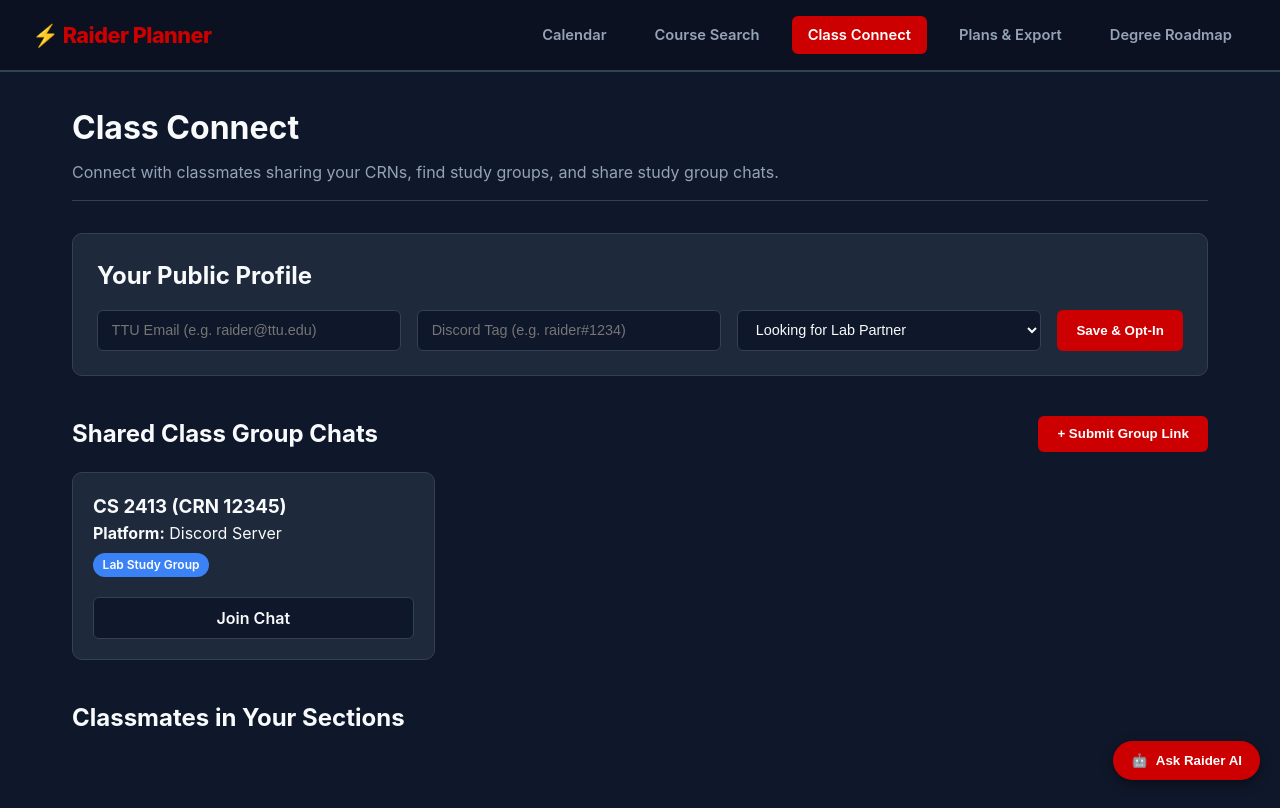
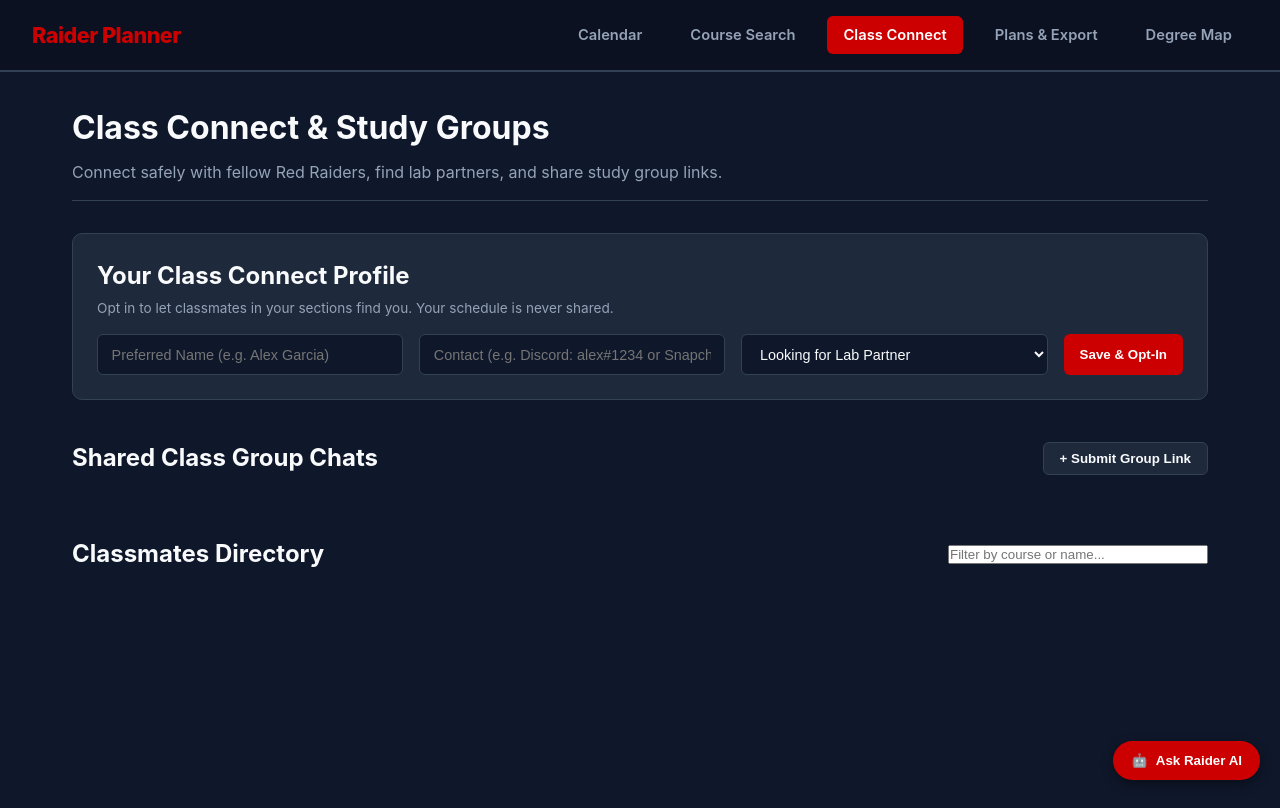
Before and after one commit to ZekeGarcia34/raider_planner, a FastAPI app: page /social in a window 1280 px wide. After the commit the page ends 781 px from the top, so only its background shows below. Run offline with FastAPI, Linux system fonts and the light colour scheme.

Commit message:
Update social.html

```diff
--- a/templates/social.html
+++ b/templates/social.html
@@ -1,81 +1,94 @@
 <!DOCTYPE html>
 <html lang="en">
 <head>
-  <meta charset="UTF-8" />
-  <title>Raider Planner - Class Connect</title>
-  <link rel="stylesheet" href="../static/css/style.css" />
+    <meta charset="UTF-8">
+    <meta name="viewport" content="width=device-width, initial-scale=1.0">
+    <title>Class Connect - Raider Planner</title>
+    <link rel="stylesheet" href="../static/css/style.css?v=5">
 </head>
-<body class="bg-slate-900 text-slate-100 font-sans">
+<body>
+
+  <!-- Navigation Bar -->
   <nav class="navbar">
-    <div class="logo">⚡ Raider Planner</div>
+    <div class="logo">Raider Planner</div>
     <div class="nav-links">
       <a href="/">Calendar</a>
-      <a href="/search">Course Search</a>
-      <a href="/social" class="active">Class Connect</a>
-      <a href="/plans">Plans & Export</a>
-      <a href="/degree-map">Degree Roadmap</a>
+      <a href="search">Course Search</a>
+      <a href="social" class="active">Class Connect</a>
+      <a href="plans">Plans & Export</a>
+      <a href="degree-map">Degree Map</a>
     </div>
   </nav>
 
-  <main class="container">
-    <header class="page-header">
-      <h1>Class Connect</h1>
-      <p>Connect with classmates sharing your CRNs, find study groups, and share study group chats.</p>
-    </header>
+  <!-- Main Page Container -->
+  <div class="container">
+    <div class="page-header">
+      <h1>Class Connect & Study Groups</h1>
+      <p>Connect safely with fellow Red Raiders, find lab partners, and share study group links.</p>
+    </div>
 
     <!-- Opt-In Profile Card -->
     <div class="profile-optin-card">
-      <h2>Your Public Profile</h2>
-      <div class="optin-form">
-        <input type="text" id="userTtuEmail" placeholder="TTU Email (e.g. raider@ttu.edu)" />
-        <input type="text" id="userDiscord" placeholder="Discord Tag (e.g. raider#1234)" />
+      <h2>Your Class Connect Profile</h2>
+      <p style="font-size: 0.85rem; color: var(--text-muted); margin-top: 4px;">Opt in to let classmates in your sections find you. Your schedule is never shared.</p>
+
+      <div class="optin-form" id="optInFormContainer">
+        <input type="text" id="userDisplayName" placeholder="Preferred Name (e.g. Alex Garcia)" />
+        <input type="text" id="userContact" placeholder="Contact (e.g. Discord: alex#1234 or Snapchat)" />
         <select id="userStatus">
           <option value="Looking for Lab Partner">Looking for Lab Partner</option>
           <option value="Studying for Midterms">Studying for Midterms</option>
-          <option value="Created GroupMe">Created GroupMe</option>
+          <option value="Looking for Project Group">Looking for Project Group</option>
+          <option value="Open to Study">Open to Study</option>
         </select>
-        <button onclick="saveSocialProfile()">Save & Opt-In</button>
+        <button onclick="saveSocialProfile()" style="background: var(--ttu-red); color: white; border: none; font-weight: bold; cursor: pointer; border-radius: var(--radius-sm); padding: 0.65rem 1rem;">Save & Opt-In</button>
+      </div>
+
+      <!-- Dynamic status banner when opted in -->
+      <div id="profileActiveBanner" style="display: none; margin-top: 1rem; padding: 12px; background: #065f46; border: 1px solid #10b981; border-radius: 6px; justify-content: space-between; align-items: center;">
+        <span style="font-size: 0.9rem; color: #ecfdf5;">✔ You are opted-in as <strong id="currentStatusDisplay"></strong></span>
+        <button onclick="optOutProfile()" style="background: none; border: none; color: #f87171; cursor: pointer; font-size: 0.85rem; text-decoration: underline;">Opt Out</button>
       </div>
     </div>
 
     <!-- Group Links Section -->
     <div class="section-divider">
       <h2>Shared Class Group Chats</h2>
-      <button onclick="showAddGroupModal()">+ Submit Group Link</button>
+      <button onclick="openGroupModal()" style="background: var(--bg-card); color: var(--text-primary); border: 1px solid var(--border-color); padding: 0.5rem 1rem; border-radius: var(--radius-sm); cursor: pointer; font-weight: 600;">+ Submit Group Link</button>
+    </div>
+
+    <!-- Submitter Box / Form -->
+    <div id="addGroupBox" style="display: none; background: var(--bg-card); border: 1px solid var(--border-color); padding: 1.25rem; border-radius: var(--radius-md); margin-bottom: 1.5rem;">
+      <h3 style="font-size: 1rem; margin-bottom: 1rem;">Add a Group Chat Link</h3>
+      <div style="display: grid; grid-template-columns: 1fr 1fr 1fr auto; gap: 1rem;">
+        <input type="text" id="groupCourse" placeholder="Course (e.g. CS 2413)" />
+        <select id="groupPlatform">
+          <option value="Discord">Discord Server</option>
+          <option value="GroupMe">GroupMe</option>
+          <option value="WhatsApp">WhatsApp</option>
+        </select>
+        <input type="text" id="groupLinkUrl" placeholder="Invite Link (https://...)" />
+        <button onclick="saveGroupChat()" style="background: var(--ttu-red); color: white; border: none; padding: 0 1rem; border-radius: var(--radius-sm); font-weight: bold; cursor: pointer;">Post</button>
+      </div>
     </div>
 
     <div id="groupChatsList" class="group-chats-grid">
-      <div class="chat-card">
-        <h3>CS 2413 (CRN 12345)</h3>
-        <p><strong>Platform:</strong> Discord Server</p>
-        <span class="badge">Lab Study Group</span>
-        <a href="https://discord.gg" target="_blank" class="join-btn">Join Chat</a>
-      </div>
+      <!-- Populated dynamically -->
     </div>
 
-    <!-- Peer Directory -->
-    <h2>Classmates in Your Sections</h2>
+    <!-- Peer Directory with Search Filter -->
+    <div style="display: flex; justify-content: space-between; align-items: center; margin-bottom: 1.25rem; flex-wrap: wrap; gap: 1rem;">
+      <h2 style="margin: 0;">Classmates Directory</h2>
+      <input type="text" id="directorySearch" placeholder="Filter by course or name..." oninput="filterClassmates()" style="width: 260px;" />
+    </div>
+
     <div id="classmatesList" class="classmates-grid">
-      <!-- Peer cards generated dynamically -->
+      <!-- Populated dynamically -->
     </div>
-  </main>
+  </div>
 
-  <script src="../static/js/ai-widget.js"></script>
-  <script>
-    function saveSocialProfile() {
-      const email = document.getElementById("userTtuEmail").value;
-      const discord = document.getElementById("userDiscord").value;
-      const status = document.getElementById("userStatus").value;
-
-      if (!email) {
-        alert("Please enter a valid TTU Email.");
-        return;
-      }
-
-      const profile = { email, discord, status, crns: JSON.parse(localStorage.getItem("raider_active_crns") || "[]") };
-      localStorage.setItem("raider_user_profile", JSON.stringify(profile));
-      alert("Profile updated and synced with your active CRNs!");
-    }
-  </script>
+  <!-- Global AI Assistant Widget & Page Script -->
+  <script src="/static/js/ai-widget.js"></script>
+  <script src="/static/js/social.js"></script>
 </body>
 </html>
```
